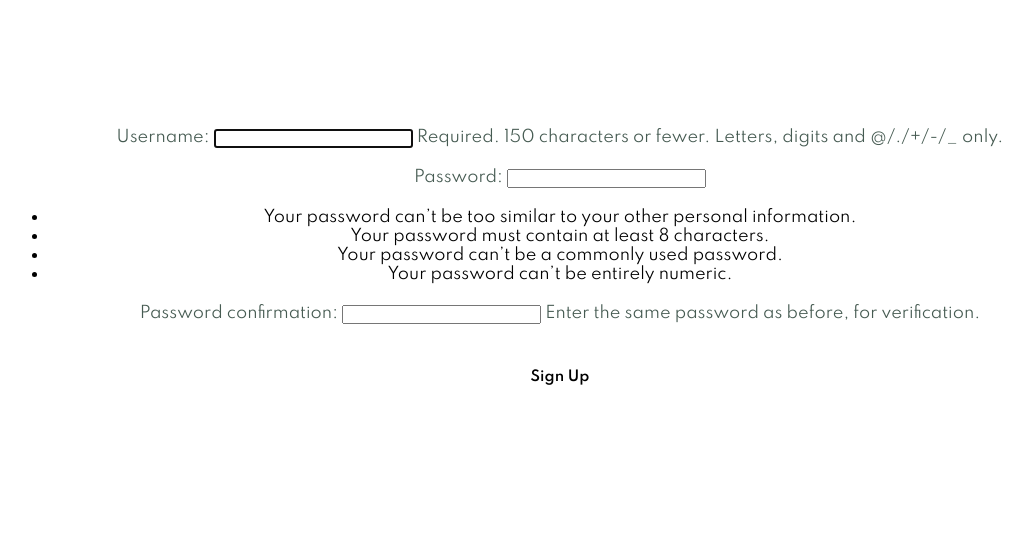
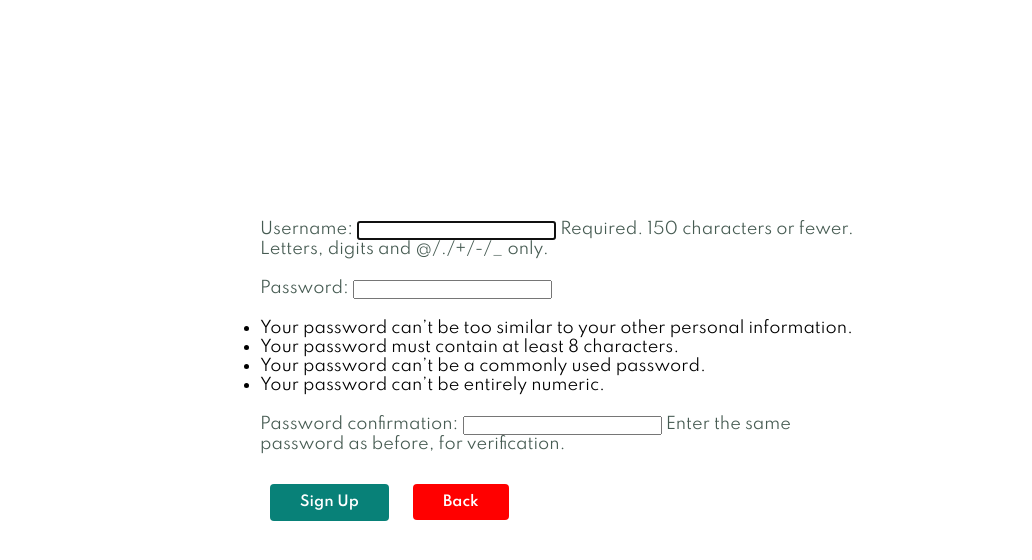
Before and after one commit to drakata27/django-online-store, a Django app: page /signup in a window 1280 px wide. Shown: the top 560 px of the page, without its empty margins (80-1112 px from the left). Run offline with Django 4.2, Linux system fonts and the light colour scheme; some libraries are stand-ins or nearby versions.

Commit message:
Added sign in, log in and log out capability but need to make user enterr email upon registration

```diff
--- a/static/css/style.css
+++ b/static/css/style.css
@@ -11,7 +11,6 @@ html {
 }
 
 /* Global Styles */
-
 h1 {
   font-size: 50px;
   line-height: 64px;
@@ -78,6 +77,21 @@ button.white {
 
 body {
   width: 100%;
+}
+
+.generic-btn{
+  margin: 10px 10px 10px;
+  justify-content: center;
+  font-size: 14px;
+  font-weight: 600;
+  padding: 10px 30px;
+  color: #fff;
+  background-color: #088178;
+  border-radius: 4px;
+  cursor: pointer;
+  border: none;
+  outline: none;
+  transition: 0.2s;
 }
 /* end global styles */
 
--- a/store/models.py
+++ b/store/models.py
@@ -6,8 +6,8 @@ class Customer(models.Model):
     name = models.CharField(max_length=200, null=True)
     email = models.CharField(max_length=200, null=True)
 
-    def __str__(self) -> str:
-        return self.name
+    # def __str__(self) -> str:
+    #     return self.user
 
 class Product(models.Model):
     name = models.CharField(max_length=200, null=True)
--- a/store/templates/store/base.html
+++ b/store/templates/store/base.html
@@ -75,7 +75,11 @@
             <li><a href="{% url 'contact' %}">Contact</a></li>
 
             {% if user.is_authenticated %}
-            <li><a href="#">{{ user.username }}</a></li>
+              <li><a href="#">{{ user.username }}</a></li>
+              <li><a href="{% url 'signout' %}" style="color: red;">Sign Out</a></li>
+            {% else %}
+              <li><a href="{% url 'signin' %}" style="color: #088178;">Sign In</a></li>
+              <li><a href="{% url 'signup' %}" style="color: #088178;">Sign Up</a></li>
             {% endif %}
             <div class="cart-container">
               <li><a href="{% url 'cart' %}" id="lg-bag"><i class="far fa-shopping-bag cart-icon"></i></a>
--- a/store/templates/user_creation/signin.html
+++ b/store/templates/user_creation/signin.html
@@ -10,6 +10,10 @@
             <title>Sign In</title>
         </head>
         <body>
-            <h1>Sign In</h1>
+            <form method="POST" style="text-align: left; margin: 0 auto; width: 600px; margin-top: 220px;"> {% csrf_token %}
+                {{ form.as_p }}
+                <button type="submit" class="generic-btn" >Sign In</button>
+                <a class="generic-btn" style="background-color: red;" href="{% url 'home' %}">Back</a>
+            </form>
     </body>
 </html>
--- a/store/templates/user_creation/signup.html
+++ b/store/templates/user_creation/signup.html
@@ -10,10 +10,11 @@
             <title>Sign Up</title>
         </head>
         <body>
-            <form method="POST" class="sign-up-form" >
+            <form method="POST" style="text-align: left; margin: 0 auto; width: 600px; margin-top: 220px;">
                 {% csrf_token %}
                 {{ form.as_p }}
-                <button type="submit" class="normal sign-up-btn">Sign Up</button>
+                <button type="submit" class="generic-btn">Sign Up</button>
+                <a class="generic-btn" style="background-color: red;" href="{% url 'home' %}">Back</a>
             </form>
     </body>
 </html>
--- a/store/urls.py
+++ b/store/urls.py
@@ -14,7 +14,7 @@ urlpatterns = [
     path('checkout_session/', views.checkout_session, name='checkout_session'),
     path('webhook/', views.webhook, name='webhook'),
     # user creation
+    path('signin', views.SignInView.as_view(), name='signin'),
     path('signup', views.SignUpView.as_view(), name='signup'),
-    path('signin', views.SignInView.as_view(), name='signin'),
     path('signout', views.SignOutView.as_view(), name='signout'),
 ]
--- a/store/views.py
+++ b/store/views.py
@@ -8,10 +8,10 @@ from . utils import *
 import stripe
 from django.conf import settings
 from dotenv import load_dotenv
-from django.views.generic import TemplateView
 from django.contrib.auth.views import LoginView, LogoutView
 from django.views.generic.edit import CreateView
 from django.contrib.auth.forms import UserCreationForm
+from django.contrib.auth import login
 import os
 
 load_dotenv()
@@ -236,16 +236,46 @@ def thank_you(request):
     return render(request, 'store/thank_you.html', context)
 
 # Sign In, Sign Out and create account class-based views
+
 # TODO Fix template
+class SignInView(LoginView):
+    template_name = 'user_creation/signin.html'
+
+    def get(self, request, *args, **kwargs):
+        # Access the request object here
+        guest_data = cart_data(request)
+        cart_items = guest_data['cart_items']
+
+        # Perform other logic here
+
+        return super().get(request, *args, **kwargs)
+
+class SignOutView(LogoutView):
+    success_url = ''
+
+# TODO make the user specify email and name upon registration
 class SignUpView(CreateView):
     form_class = UserCreationForm
     template_name = 'user_creation/signup.html'
     success_url = '/'
 
+    def form_valid(self, form):
+        # Call the parent class's form_valid method to create the user
+        response = super().form_valid(form)
 
-class SignInView(LoginView):
-    template_name = 'user_creation/signin.html'
-    success_url = ''
+        # Create a customer profile and associate it with the user
+        user = self.object  # Get the newly created user
+        customer, created = Customer.objects.get_or_create(user=user)  # Create or get the customer profile
 
-class SignOutView(LogoutView):
-    success_url = ''
+        # You can also set any additional customer attributes here if needed
+
+        # Log the user in after successful registration
+        login(self.request, user)
+
+        return response
+
+    # does not allow logged in users to access the sign up page
+    def get(self, request, *args, **kwargs):
+        if self.request.user.is_authenticated:
+            return redirect('home')
+        return super().get(request, *args, **kwargs)
```
Also changed, not shown: db.sqlite3.
